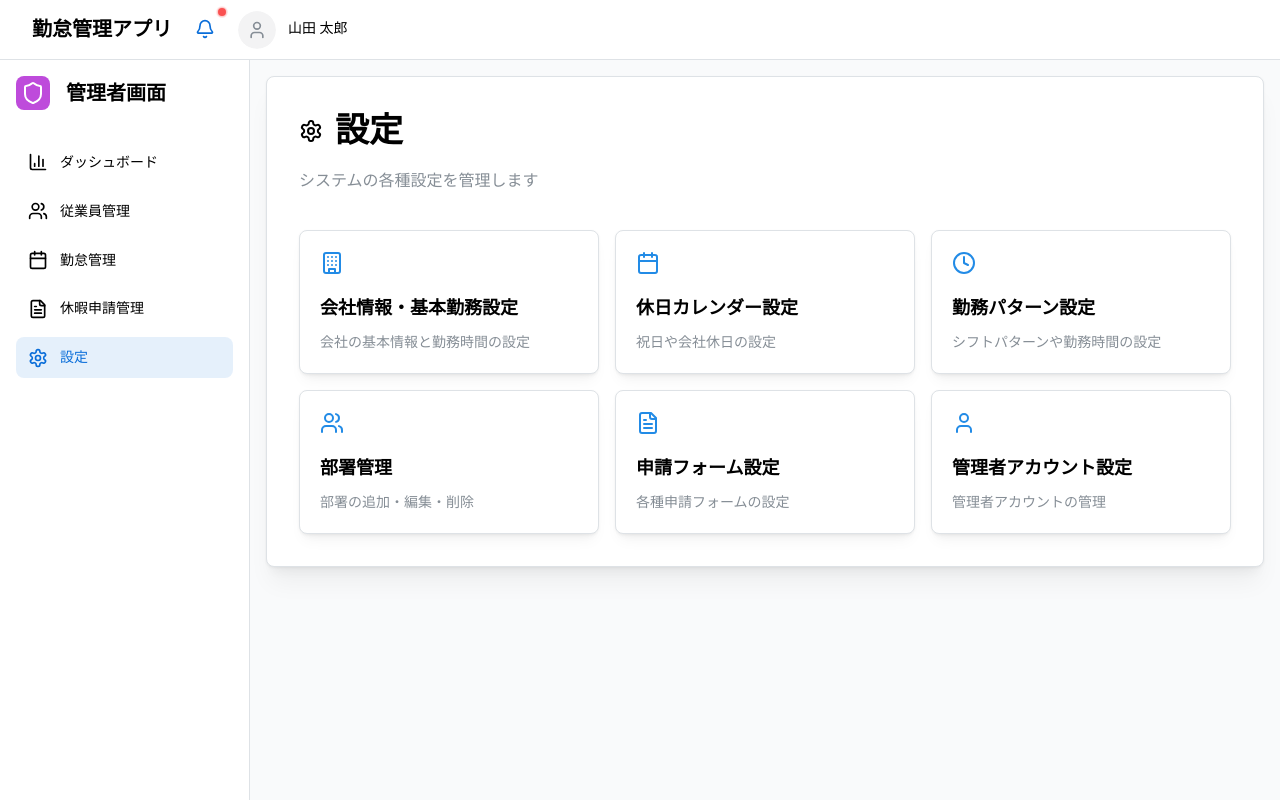
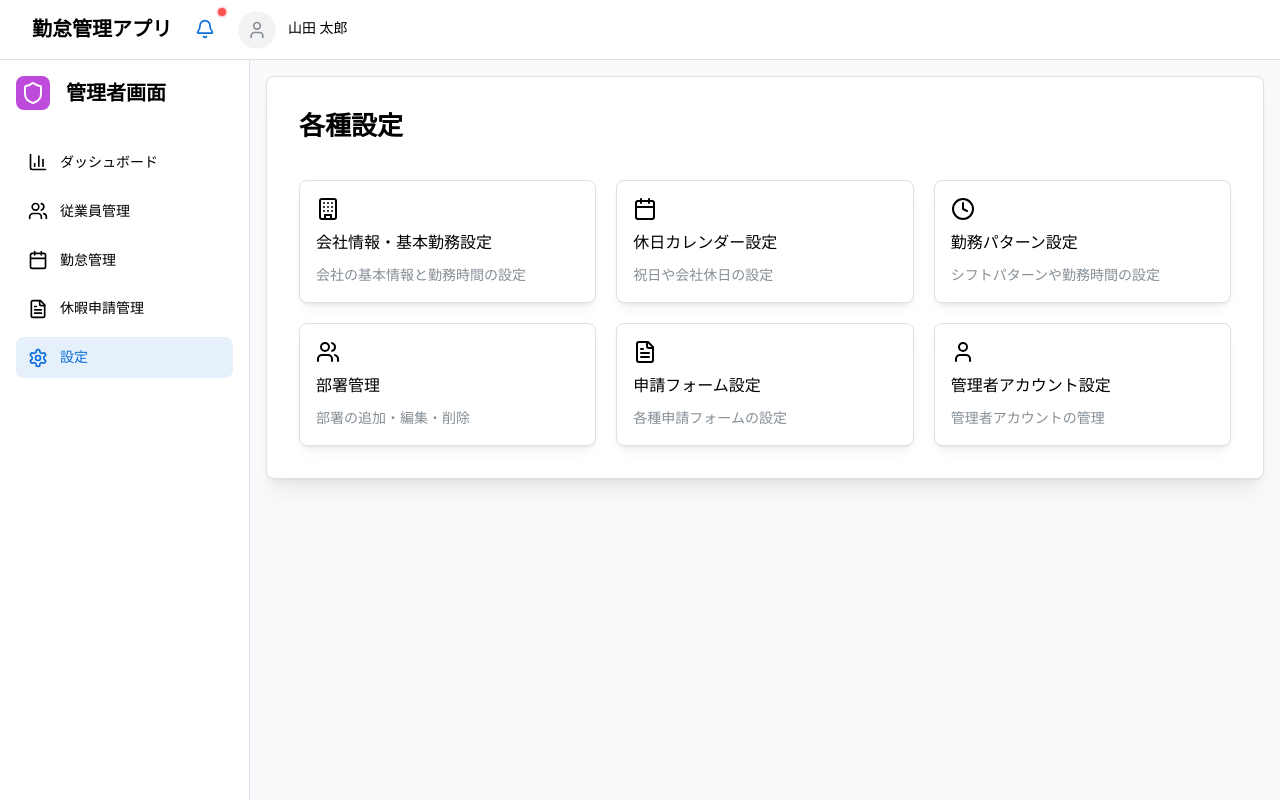
Before and after one commit to nkkn-prog/attendance-app, a Next.js app: page /admin/setting in a window 1280 px wide. Built offline with nearby package versions, Linux system fonts and the light colour scheme.

Commit message:
refactor: settingのパスを修正

```diff
--- a/src/app/admin/setting/account/page.tsx
+++ b/src/app/admin/setting/account/page.tsx
@@ -16,7 +16,7 @@ export default function AccountSettingsPage() {
             <Button
               variant="subtle"
               leftSection={<ArrowLeft size={16} />}
-              onClick={() => router.push('/admin/settings')}
+              onClick={() => router.push('/admin/setting')}
             >
               戻る
             </Button>
--- a/src/app/admin/setting/company/page.tsx
+++ b/src/app/admin/setting/company/page.tsx
@@ -16,7 +16,7 @@ export default function CompanySettingsPage() {
             <Button
               variant="subtle"
               leftSection={<ArrowLeft size={16} />}
-              onClick={() => router.push('/admin/settings')}
+              onClick={() => router.push('/admin/setting')}
             >
               戻る
             </Button>
--- a/src/app/admin/setting/departments/page.tsx
+++ b/src/app/admin/setting/departments/page.tsx
@@ -16,7 +16,7 @@ export default function DepartmentsSettingsPage() {
             <Button
               variant="subtle"
               leftSection={<ArrowLeft size={16} />}
-              onClick={() => router.push('/admin/settings')}
+              onClick={() => router.push('/admin/setting')}
             >
               戻る
             </Button>
--- a/src/app/admin/setting/holidays/page.tsx
+++ b/src/app/admin/setting/holidays/page.tsx
@@ -16,7 +16,7 @@ export default function HolidaysSettingsPage() {
             <Button
               variant="subtle"
               leftSection={<ArrowLeft size={16} />}
-              onClick={() => router.push('/admin/settings')}
+              onClick={() => router.push('/admin/setting')}
             >
               戻る
             </Button>
--- a/src/app/admin/setting/page.tsx
+++ b/src/app/admin/setting/page.tsx
@@ -1,7 +1,7 @@
 'use client';
 
 import { Title, Paper, Stack, Text, Grid, Card } from '@mantine/core';
-import { Settings, Building, Calendar, Clock, Users, FileText, User } from 'lucide-react';
+import { Building, Calendar, Clock, Users, FileText, User } from 'lucide-react';
 import { useRouter } from 'next/navigation';
 import { EmployeeLayout } from '@/components/layout/EmployeeLayout';
 
@@ -13,65 +13,59 @@ export default function SettingsPage() {
       title: '会社情報・基本勤務設定',
       description: '会社の基本情報と勤務時間の設定',
       icon: <Building size={24} />,
-      path: '/admin/settings/company'
+      path: '/admin/setting/company'
     },
     {
       title: '休日カレンダー設定',
       description: '祝日や会社休日の設定',
       icon: <Calendar size={24} />,
-      path: '/admin/settings/holidays'
+      path: '/admin/setting/holidays'
     },
     {
       title: '勤務パターン設定',
       description: 'シフトパターンや勤務時間の設定',
       icon: <Clock size={24} />,
-      path: '/admin/settings/work-patterns'
+      path: '/admin/setting/work-patterns'
     },
     {
       title: '部署管理',
       description: '部署の追加・編集・削除',
       icon: <Users size={24} />,
-      path: '/admin/settings/departments'
+      path: '/admin/setting/departments'
     },
     {
       title: '申請フォーム設定',
       description: '各種申請フォームの設定',
       icon: <FileText size={24} />,
-      path: '/admin/settings/request-forms'
+      path: '/admin/setting/request-forms'
     },
     {
       title: '管理者アカウント設定',
       description: '管理者アカウントの管理',
       icon: <User size={24} />,
-      path: '/admin/settings/account'
+      path: '/admin/setting/account'
     }
   ];
 
   return (
-    <EmployeeLayout title="設定">
+    <EmployeeLayout title="各種設定">
       <Paper p="xl" shadow="md" withBorder>
         <Stack>
-          <div style={{ display: 'flex', alignItems: 'center', gap: '12px' }}>
-            <Settings size={24} />
-            <Title order={1}>設定</Title>
-          </div>
-          <Text c="dimmed">システムの各種設定を管理します</Text>
-
-          <Grid gutter="md" mt="lg">
+          <Title order={2} mb="lg">各種設定</Title>
+          <Grid gutter="lg">
             {settingsMenuItems.map((item, index) => (
-              <Grid.Col key={index} span={{ base: 12, sm: 6, md: 4 }}>
+              <Grid.Col span={{ base: 12, md: 6, lg: 4 }} key={index}>
                 <Card
-                  p="lg"
                   shadow="sm"
+                  padding="lg"
+                  radius="md"
                   withBorder
-                  style={{ cursor: 'pointer', height: '100%' }}
                   onClick={() => router.push(item.path)}
+                  style={{ cursor: 'pointer' }}
                 >
-                  <Stack gap="sm">
-                    <div style={{ color: 'var(--mantine-color-blue-6)' }}>
-                      {item.icon}
-                    </div>
-                    <Title order={4}>{item.title}</Title>
+                  <Stack align="flex-start" gap="xs">
+                    {item.icon}
+                    <Text fw={500}>{item.title}</Text>
                     <Text size="sm" c="dimmed">{item.description}</Text>
                   </Stack>
                 </Card>
--- a/src/app/admin/setting/request-forms/page.tsx
+++ b/src/app/admin/setting/request-forms/page.tsx
@@ -16,7 +16,7 @@ export default function RequestFormsSettingsPage() {
             <Button
               variant="subtle"
               leftSection={<ArrowLeft size={16} />}
-              onClick={() => router.push('/admin/settings')}
+              onClick={() => router.push('/admin/setting')}
             >
               戻る
             </Button>
--- a/src/app/admin/setting/work-patterns/page.tsx
+++ b/src/app/admin/setting/work-patterns/page.tsx
@@ -16,7 +16,7 @@ export default function WorkPatternsSettingsPage() {
             <Button
               variant="subtle"
               leftSection={<ArrowLeft size={16} />}
-              onClick={() => router.push('/admin/settings')}
+              onClick={() => router.push('/admin/setting')}
             >
               戻る
             </Button>
```
